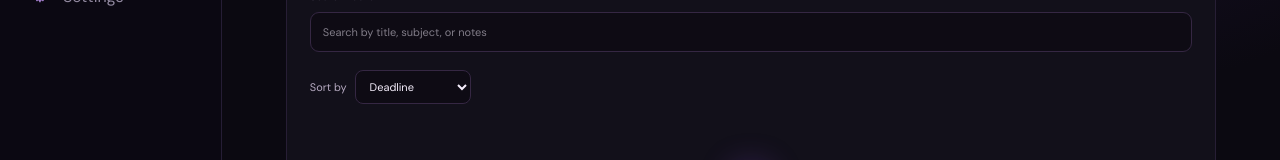
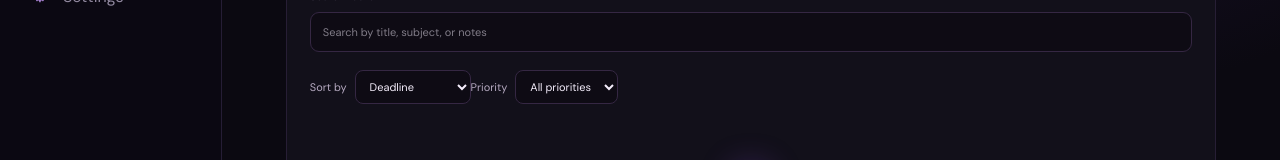
Before and after one commit to yashrajagawane/studyflow-pwa, a React (Vite) app: page / in a window 1280 px wide. Both pictures are taken after a click on the button "View all". Shown: the part 392-552 px from the top of the page. Built offline with nearby package versions, Linux system fonts and the light colour scheme.

Commit message:
Add task priority filter

```diff
--- a/src/pages/Tasks.jsx
+++ b/src/pages/Tasks.jsx
@@ -15,6 +15,7 @@ function matchesFilter(task, filter) {
 export function Tasks({ tasks, onCreate, onUpdate, onToggle, onDelete, initialTask, onInitialTaskHandled }) {
   const [filter, setFilter] = useState('all')
   const [sort, setSort] = useState('deadline')
+  const [priorityFilter, setPriorityFilter] = useState('all')
   const [query, setQuery] = useState('')
   const [editingTask, setEditingTask] = useState(null)
   const [formOpen, setFormOpen] = useState(false)
@@ -29,6 +30,7 @@ export function Tasks({ tasks, onCreate, onUpdate, onToggle, onDelete, initialTa
   const visibleTasks = useMemo(
     () => tasks.filter((task) => {
       if (!matchesFilter(task, filter)) return false
+      if (priorityFilter !== 'all' && task.priority !== priorityFilter) return false
       const normalizedQuery = query.trim().toLowerCase()
       if (!normalizedQuery) return true
       return [task.title, task.subject, task.notes].some((value) => String(value ?? '').toLowerCase().includes(normalizedQuery))
@@ -38,7 +40,7 @@ export function Tasks({ tasks, onCreate, onUpdate, onToggle, onDelete, initialTa
       if (sort === 'newest') return String(right.createdAt ?? '').localeCompare(String(left.createdAt ?? ''))
       return (left.deadline || '9999-12-31').localeCompare(right.deadline || '9999-12-31')
     }),
-    [tasks, filter, query, sort],
+    [tasks, filter, priorityFilter, query, sort],
   )
 
   const openCreate = () => {
@@ -95,6 +97,7 @@ export function Tasks({ tasks, onCreate, onUpdate, onToggle, onDelete, initialTa
         </div>
         <label className="task-search">Search tasks<input type="search" value={query} onChange={(event) => setQuery(event.target.value)} placeholder="Search by title, subject, or notes" /></label>
         <label className="task-sort">Sort by<select value={sort} onChange={(event) => setSort(event.target.value)}><option value="deadline">Deadline</option><option value="priority">Priority</option><option value="title">Title</option><option value="newest">Newest added</option></select></label>
+        <label className="task-sort">Priority<select value={priorityFilter} onChange={(event) => setPriorityFilter(event.target.value)}><option value="all">All priorities</option><option value="high">High</option><option value="medium">Medium</option><option value="low">Low</option></select></label>
         <TaskList tasks={visibleTasks} filter={filter} onToggle={onToggle} onEdit={openEdit} onDelete={onDelete} onAddTask={openCreate} />
       </section>
     </div>
```
Also changed, not shown: 2 other files (tests, documents, lock files or other folders).
